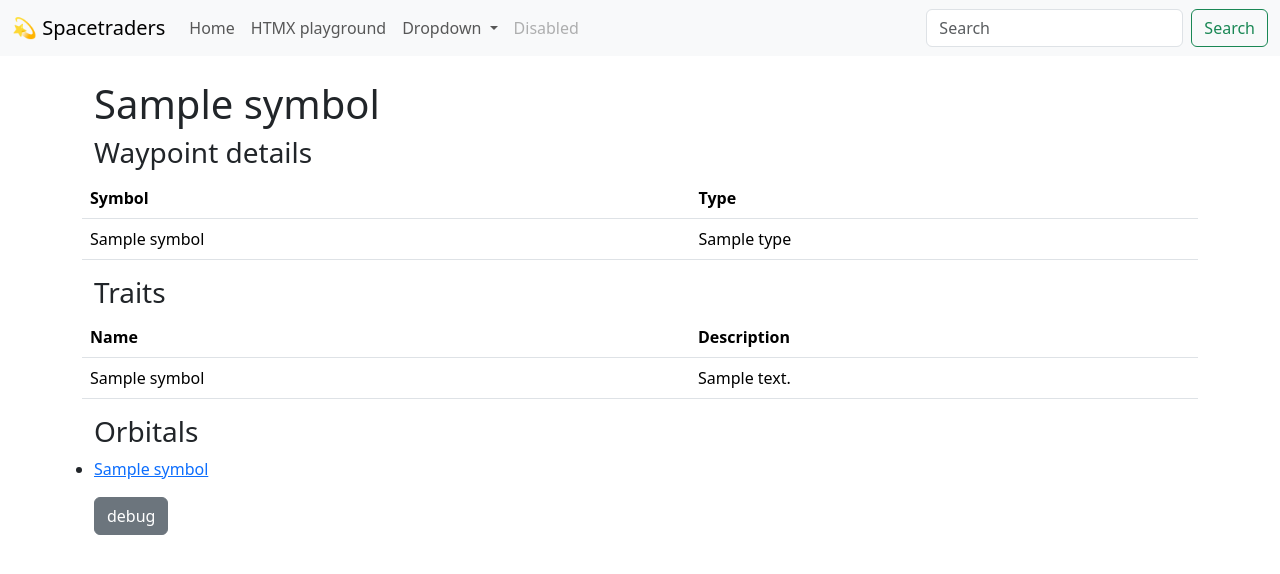
After one commit to phalt/spacetraders, a Python web app: template src/web/template/index/waypoint.jinja2 in a window 1280 px wide. The commit adds this page. Shown: the top 574 px of the page. Run offline with Jinja, Linux system fonts and the light colour scheme; the template is opened without the code that fills it: most values are stand-ins (such as "Sample title", 1, 10 or a date in 2020); some libraries are stand-ins or nearby versions.

Commit message:
waypoints progress

```diff
--- a/src/api/__init__.py
+++ b/src/api/__init__.py
@@ -1 +1,2 @@
 from .paths import PATHS  # noqa
+from .client import *  # noqa
--- a/src/web/template/base.jinja2
+++ b/src/web/template/base.jinja2
@@ -8,7 +8,9 @@
 {# Boostrap CSS #}
 <link href="https://cdn.jsdelivr.net/npm/bootstrap@5.3.1/dist/css/bootstrap.min.css" rel="stylesheet"
   integrity="sha384-4bw+/aepP/YC94hEpVNVgiZdgIC5+VKNBQNGCHeKRQN+PtmoHDEXuppvnDJzQIu9" crossorigin="anonymous">
-
+<script src="https://code.jquery.com/jquery-3.2.1.slim.min.js" integrity="sha384-KJ3o2DKtIkvYIK3UENzmM7KCkRr/rE9/Qpg6aAZGJwFDMVNA/GpGFF93hXpG5KkN" crossorigin="anonymous"></script>
+<script src="https://cdn.jsdelivr.net/npm/popper.js@1.12.9/dist/umd/popper.min.js" integrity="sha384-ApNbgh9B+Y1QKtv3Rn7W3mgPxhU9K/ScQsAP7hUibX39j7fakFPskvXusvfa0b4Q" crossorigin="anonymous"></script>
+<script src="https://cdn.jsdelivr.net/npm/bootstrap@4.0.0/dist/js/bootstrap.min.js" integrity="sha384-JZR6Spejh4U02d8jOt6vLEHfe/JQGiRRSQQxSfFWpi1MquVdAyjUar5+76PVCmYl" crossorigin="anonymous"></script>
 <body>
   <nav class="navbar navbar-expand-lg bg-body-tertiary">
     <div class="container-fluid">
--- a/src/web/template/index/agent.jinja2
+++ b/src/web/template/index/agent.jinja2
@@ -12,7 +12,7 @@
         <tbody>
             <tr>
                 <td>{{agent.symbol}}</td>
-                <td>{{agent.headquarters}}</td>
+                <td><a href="/waypoint/{{agent.headquarters}}">{{agent.headquarters}}</a></td>
                 <td>{{agent.startingFaction}}</td>
                 <td>{{agent.credits}}</td>
             </tr>
--- a/src/web/template/index/ships.jinja2
+++ b/src/web/template/index/ships.jinja2
@@ -15,7 +15,7 @@
             {% for ship in ships.ships %}
             <tr>
                 <td>{{ship.symbol}}</td>
-                <td>{{ship.nav.waypointSymbol}}</td>
+                <td><a href="/waypoint/{{ship.nav.waypointSymbol}}">{{ship.nav.waypointSymbol}}</a></td>
                 <td>{{ship.nav.status}}</td>
                 <td>{{ship.frame.symbol}}</td>
                 <td>{{ship.fuel.current}} / {{ship.fuel.capacity}}</td>
--- /dev/null
+++ b/src/web/template/index/waypoint.jinja2
@@ -0,0 +1,61 @@
+{% extends 'base.jinja2' %}
+
+{% block title %}{{waypoint.symbol}}{% endblock %}
+
+{% block content %}
+<h1>{{waypoint.symbol}}</h1>
+<div class="row">
+    <h3>Waypoint details</h3>
+    <table class="table">
+        <thead>
+            <tr>
+                <th scope="col">Symbol</th>
+                <th scope="col">Type</th>
+            </tr>
+        </thead>
+        <tbody>
+            <tr>
+                <td>{{waypoint.symbol}}</td>
+                <td>{{waypoint.type}}</td>
+            </tr>
+        </tbody>
+    </table>
+    <h3>Traits</h3>
+    <table class="table">
+        <thead>
+            <tr>
+                <th scope="col">Name</th>
+                <th scope="col">Description</th>
+            </tr>
+        </thead>
+        <tbody>
+            {% for trait in waypoint.traits %}
+            <tr>
+                <td>{{trait.symbol}}</td>
+                <td>{{trait.description}}</td>
+            </tr>
+            {% endfor %}
+        </tbody>
+    </table>
+    {% if waypoint.orbitals %}
+    <h3>Orbitals</h3>
+    <ul>
+        {% for orbital in waypoint.orbitals %}
+        <li>
+            <a href="/waypoint/{{orbital.symbol}}">{{orbital.symbol}}</a>
+        </li>
+        {% endfor %}
+    </ul>
+    {% endif %}
+</div>
+
+<button class="btn btn-secondary" type="button" data-toggle="collapse" data-target="#collapseExample"
+    aria-expanded="false" aria-controls="collapseExample">
+    debug
+</button>
+<div class="collapse" id="collapseExample">
+    <div class="card card-body">
+        {{waypoint}}</div>
+</div>
+
+{% endblock %}
```
Also changed, not shown: src/schemas/waypoint.py (+17 -1 lines), src/web/views/index.py (+7 -0 lines).
